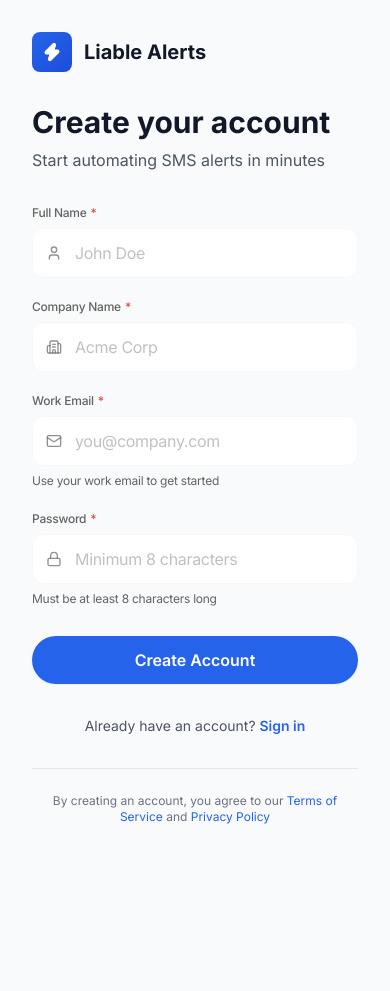
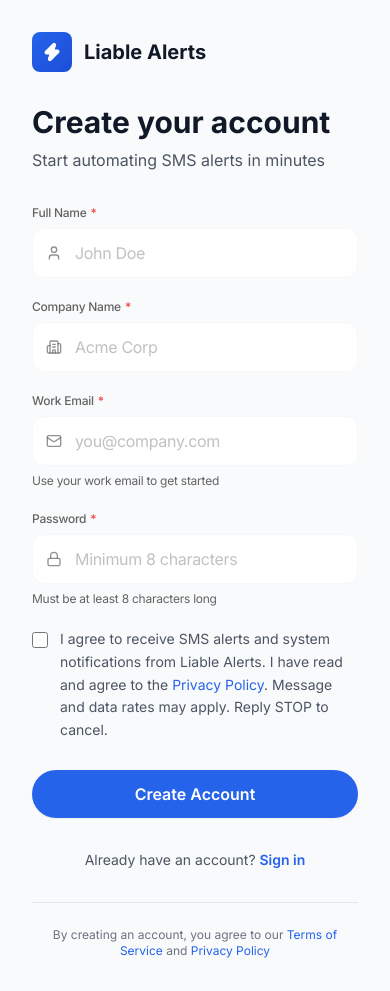
Before and after one commit to alertsliable-boop/notificationsystem, a Next.js app: page /register in a window 390 px wide. Before the commit the page ends 857 px from the top, so only its background shows below. Built offline with nearby package versions, Linux system fonts and the light colour scheme.

Commit message:
feat: add privacy policy page and implement mandatory SMS consent during registration

```diff
--- a/src/app/(auth)/register/page.tsx
+++ b/src/app/(auth)/register/page.tsx
@@ -13,7 +13,8 @@
     name: '',
     email: '',
     password: '',
-    companyName: ''
+    companyName: '',
+    smsConsent: false
   });
   const [error, setError] = useState('');
   const [isLoading, setIsLoading] = useState(false);
@@ -52,7 +53,8 @@
   };
 
   const handleChange = (e: React.ChangeEvent<HTMLInputElement>) => {
-    setFormData(prev => ({ ...prev, [e.target.name]: e.target.value }));
+    const { name, value, type, checked } = e.target;
+    setFormData(prev => ({ ...prev, [name]: type === 'checkbox' ? checked : value }));
   };
 
   return (
@@ -172,6 +174,21 @@
               helperText="Must be at least 8 characters long"
             />
 
+            <div className="flex items-start gap-3">
+              <input
+                type="checkbox"
+                id="smsConsent"
+                name="smsConsent"
+                checked={formData.smsConsent}
+                onChange={handleChange}
+                required
+                className="mt-1 w-4 h-4 text-blue-600 rounded border-gray-300 focus:ring-blue-500 flex-shrink-0"
+              />
+              <label htmlFor="smsConsent" className="text-sm text-gray-600 leading-relaxed">
+                I agree to receive SMS alerts and system notifications from Liable Alerts. I have read and agree to the <Link href="/privacy-policy" className="text-blue-600 hover:underline">Privacy Policy</Link>. Message and data rates may apply. Reply STOP to cancel.
+              </label>
+            </div>
+
             <div className="pt-2">
               <Button
                 type="submit"
@@ -199,7 +216,7 @@
               By creating an account, you agree to our{' '}
               <Link href="/terms" className="text-blue-600 hover:underline">Terms of Service</Link>
               {' '}and{' '}
-              <Link href="/privacy" className="text-blue-600 hover:underline">Privacy Policy</Link>
+              <Link href="/privacy-policy" className="text-blue-600 hover:underline">Privacy Policy</Link>
             </p>
           </div>
         </div>
--- a/src/app/page.tsx
+++ b/src/app/page.tsx
@@ -214,7 +214,7 @@
             <span className="font-bold tracking-tight text-sm">Liable Alerts</span>
           </div>
           <div className="flex gap-6 text-[13px] text-[#6B7280] font-medium">
-            <a href="#" className="hover:text-black transition-colors">Privacy</a>
+            <Link href="/privacy-policy" className="hover:text-black transition-colors">Privacy</Link>
             <a href="#" className="hover:text-black transition-colors">Terms</a>
             <a href="mailto:hello@liablealerts.com" className="hover:text-black transition-colors">Contact</a>
           </div>
--- /dev/null
+++ b/src/app/privacy-policy/page.tsx
@@ -0,0 +1,87 @@
+import React from 'react';
+import Link from 'next/link';
+import { ArrowLeft, Zap } from 'lucide-react';
+
+export const metadata = {
+  title: 'Privacy Policy | Liable Alerts',
+  description: 'Privacy Policy and Terms of Service for Liable Alerts.',
+};
+
+export default function PrivacyPolicyPage() {
+  return (
+    <div className="min-h-screen bg-gray-50 text-gray-900 font-sans selection:bg-black selection:text-white">
+      {/* Navigation */}
+      <nav className="fixed top-0 left-0 right-0 z-50 bg-white/80 backdrop-blur-xl border-b border-gray-200">
+        <div className="max-w-4xl mx-auto px-6 h-16 flex items-center justify-between">
+          <Link href="/" className="flex items-center gap-3 hover:opacity-80 transition-opacity">
+            <ArrowLeft className="w-5 h-5 text-gray-500" />
+            <span className="font-medium text-sm text-gray-600">Back to Home</span>
+          </Link>
+          <div className="flex items-center gap-2">
+            <div className="w-6 h-6 rounded bg-black flex items-center justify-center">
+              <Zap className="w-3 h-3 text-white" fill="currentColor" />
+            </div>
+            <span className="font-bold tracking-tight text-sm">Liable Alerts</span>
+          </div>
+        </div>
+      </nav>
+
+      {/* Content */}
+      <main className="pt-32 pb-24 px-6">
+        <div className="max-w-3xl mx-auto bg-white rounded-2xl p-10 md:p-16 shadow-sm border border-gray-100">
+          <h1 className="text-4xl font-bold mb-4 tracking-tight">Privacy Policy</h1>
+          <p className="text-gray-500 mb-12">Last updated: August 26, 2026</p>
+
+          <div className="prose prose-gray max-w-none space-y-8">
+            <section>
+              <h2 className="text-2xl font-semibold mb-4 text-gray-800">1. Introduction</h2>
+              <p className="text-gray-600 leading-relaxed">
+                Welcome to Liable Alerts. We respect your privacy and are committed to protecting your personal data. This privacy policy will inform you as to how we look after your personal data when you visit our website and tell you about your privacy rights.
+              </p>
+            </section>
+
+            <section>
+              <h2 className="text-2xl font-semibold mb-4 text-gray-800">2. Information We Collect</h2>
+              <p className="text-gray-600 leading-relaxed">
+                We may collect, use, store and transfer different kinds of personal data about you, including:
+                <ul className="list-disc pl-5 mt-2 space-y-2">
+                  <li><strong>Identity Data:</strong> includes first name, last name, username or similar identifier.</li>
+                  <li><strong>Contact Data:</strong> includes billing address, email address and telephone numbers.</li>
+                  <li><strong>Technical Data:</strong> includes internet protocol (IP) address, your login data, browser type and version.</li>
+                </ul>
+              </p>
+            </section>
+
+            <section className="bg-blue-50 border border-blue-100 p-6 rounded-xl">
+              <h2 className="text-xl font-bold mb-3 text-blue-900">3. SMS & Mobile Data Privacy (A2P 10DLC Compliance)</h2>
+              <p className="text-blue-800 leading-relaxed font-medium">
+                We value the privacy of your communications. <strong>We do not share, sell, or rent your mobile information, phone numbers, or SMS consent with third parties or affiliates for marketing or promotional purposes.</strong> Text messaging originator opt-in data and consent will be kept strictly confidential and will only be used to provide the Liable Alerts notification services you have explicitly registered for.
+              </p>
+            </section>
+
+            <section>
+              <h2 className="text-2xl font-semibold mb-4 text-gray-800">4. How We Use Your Data</h2>
+              <p className="text-gray-600 leading-relaxed">
+                We will only use your personal data for the purpose of fulfilling our core services, including sending automated system alerts to the endpoints and phone numbers you configure within your dashboard.
+              </p>
+            </section>
+
+            <section>
+              <h2 className="text-2xl font-semibold mb-4 text-gray-800">5. Opt-Out & User Rights</h2>
+              <p className="text-gray-600 leading-relaxed">
+                You can opt-out of receiving SMS notifications at any time by replying "STOP" to any message we send. You may also update your communication preferences directly within your account dashboard. If you wish to delete your account and all associated data, please contact our support team.
+              </p>
+            </section>
+
+            <section>
+              <h2 className="text-2xl font-semibold mb-4 text-gray-800">6. Contact Us</h2>
+              <p className="text-gray-600 leading-relaxed">
+                If you have any questions about this privacy policy or our privacy practices, please contact us at: <a href="mailto:support@liablealerts.com" className="text-blue-600 hover:underline">support@liablealerts.com</a>.
+              </p>
+            </section>
+          </div>
+        </div>
+      </main>
+    </div>
+  );
+}
```
